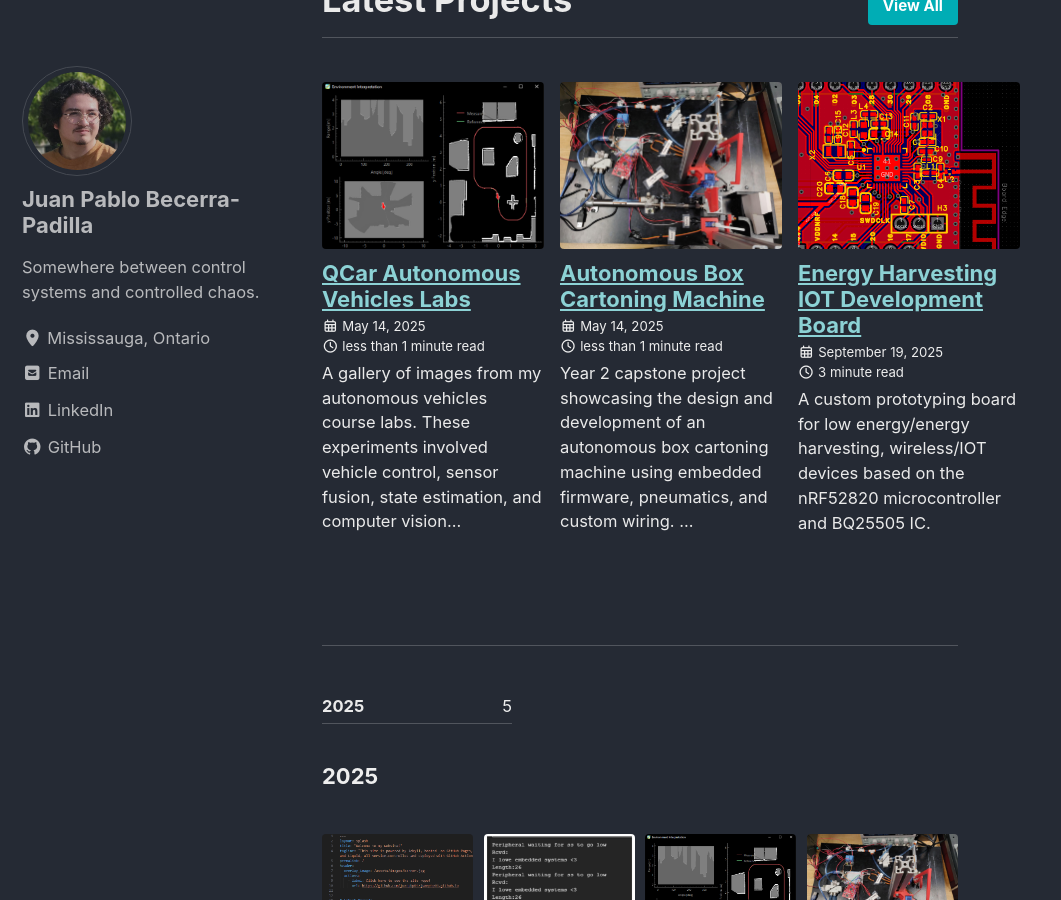
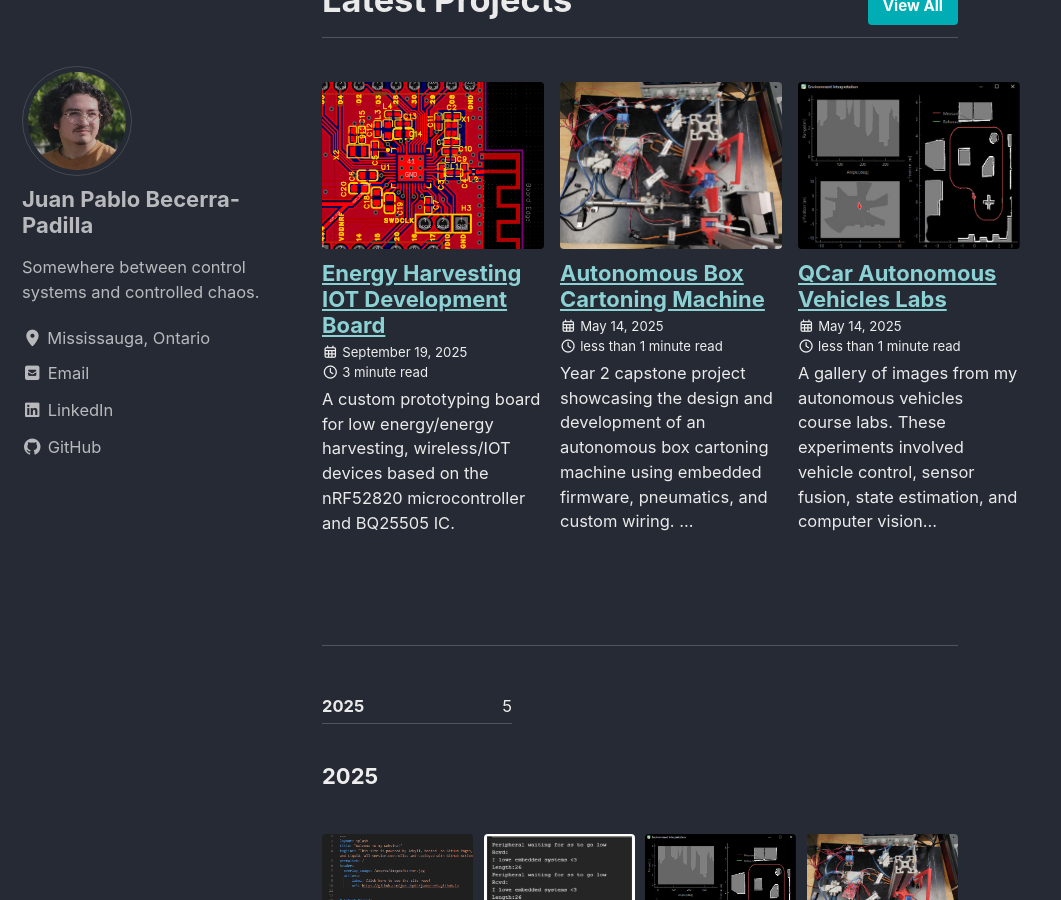
Before and after one commit to JuanPBP03/juanpbp03.github.io, a Jekyll site: the page built from index.md, in a window 1280 px wide and 900 px high, scrolled down 1236 px. Shown: the whole window, without its empty margins (0-1061 px from the left). Built offline with Jekyll 4.4.1, drawn with Linux system fonts in a browser that asks for light colours; cached includes are drawn as plain includes.

Commit message:
fixed post sorting by date on landing page and pcb viewport sizing

```diff
--- a/index.md
+++ b/index.md
@@ -35,7 +35,8 @@ entries_layout: grid
 <hr style="margin-top: 0;">
 <section class="grid__wrapper">
   <div class="entries-grid" style="clear: both; overflow: hidden;">
-    {% for post in site.portfolio limit: 3 %}
+    {% assign sorted_posts = site.portfolio | sort: 'date' | reverse %}
+    {% for post in sorted_posts limit: 3 %}
       {% include archive-single.html type='grid' %}
     {% endfor %}
   </div>
```
Also changed, not shown: _portfolio/2025-09-19-energy-harvesting.md (+1 -1 lines).
